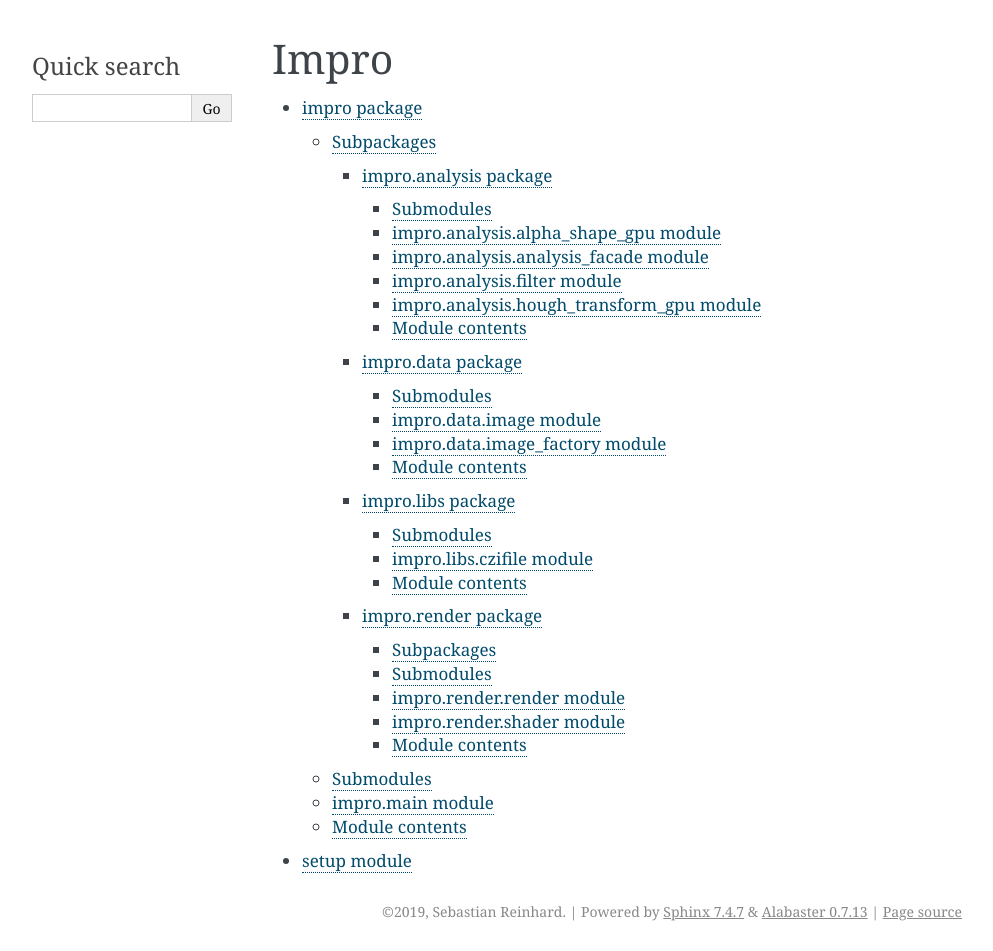
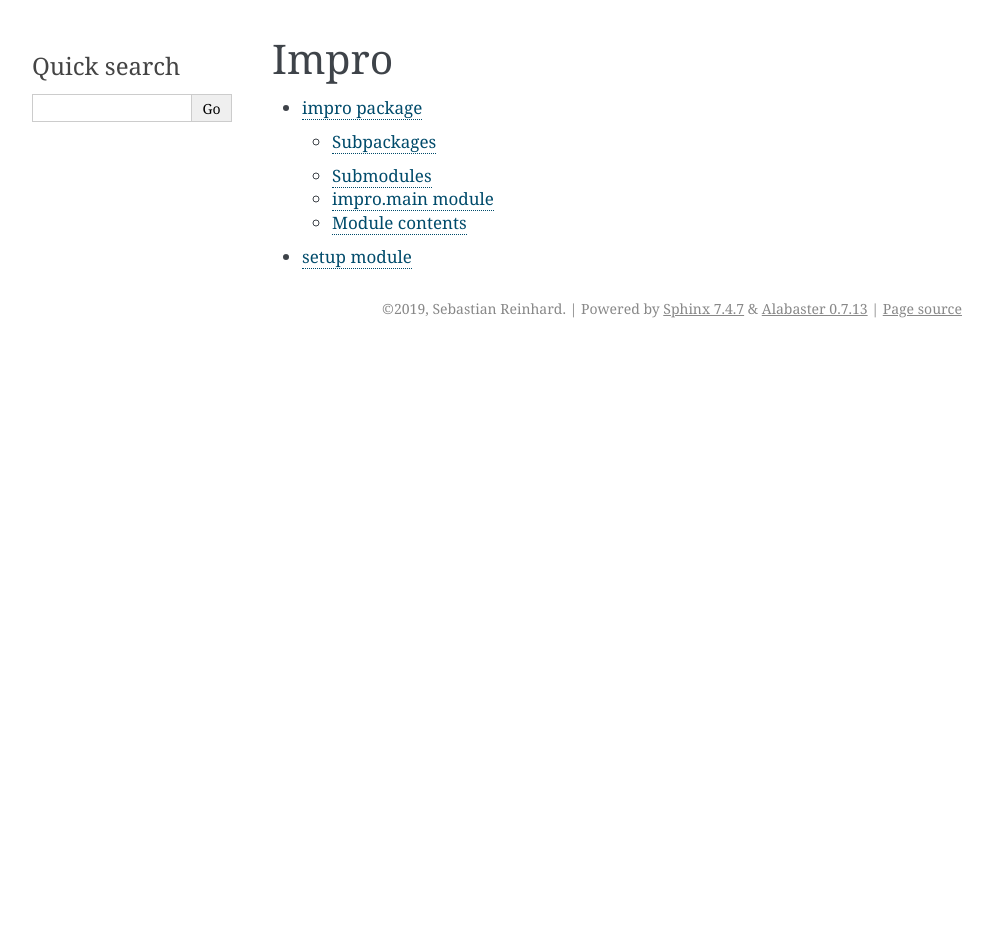
Before and after one commit to super-resolution/Impro, a Sphinx documentation site: the page built from doc/modules.rst, in a window 1280 px wide. Shown: the whole page, without its empty margins (148-1141 px from the left). Built offline with Sphinx 7.4.7, drawn with Linux system fonts in a browser that asks for light colours; pages that are not in the unit, such as notebooks, are missing from menus; after the commit the page ends 900 px from its top, so only the background shows below that.

Commit message:
rename rst

```diff
--- a/doc/analysis.rst
+++ /dev/null
@@ -1,46 +0,0 @@
-impro\.analysis package
-=======================
-
-Submodules
-----------
-
-impro\.analysis\.alpha\_shape\_gpu module
------------------------------------------
-
-.. automodule:: impro.analysis.alpha_shape_gpu
-    :members:
-    :undoc-members:
-    :show-inheritance:
-
-impro\.analysis\.analysis\_facade module
-----------------------------------------
-
-.. automodule:: impro.analysis.analysis_facade
-    :members:
-    :undoc-members:
-    :show-inheritance:
-
-impro\.analysis\.filter module
-------------------------------
-
-.. automodule:: impro.analysis.filter
-    :members:
-    :undoc-members:
-    :show-inheritance:
-
-impro\.analysis\.hough\_transform\_gpu module
----------------------------------------------
-
-.. automodule:: impro.analysis.hough_transform_gpu
-    :members:
-    :undoc-members:
-    :show-inheritance:
-
-
-Module contents
----------------
-
-.. automodule:: impro.analysis
-    :members:
-    :undoc-members:
-    :show-inheritance:
--- a/doc/data.rst
+++ /dev/null
@@ -1,30 +0,0 @@
-impro\.data package
-===================
-
-Submodules
-----------
-
-impro\.data\.image module
--------------------------
-
-.. automodule:: impro.data.image
-    :members:
-    :undoc-members:
-    :show-inheritance:
-
-impro\.data\.image\_factory module
-----------------------------------
-
-.. automodule:: impro.data.image_factory
-    :members:
-    :undoc-members:
-    :show-inheritance:
-
-
-Module contents
----------------
-
-.. automodule:: impro.data
-    :members:
-    :undoc-members:
-    :show-inheritance:
--- a/doc/libs.rst
+++ /dev/null
@@ -1,22 +0,0 @@
-impro\.libs package
-===================
-
-Submodules
-----------
-
-impro\.libs\.czifile module
----------------------------
-
-.. automodule:: impro.libs.czifile
-    :members:
-    :undoc-members:
-    :show-inheritance:
-
-
-Module contents
----------------
-
-.. automodule:: impro.libs
-    :members:
-    :undoc-members:
-    :show-inheritance:
--- a/doc/render.common.rst
+++ /dev/null
@@ -1,46 +0,0 @@
-impro\.render\.common package
-=============================
-
-Submodules
-----------
-
-impro\.render\.common\.Buffer module
-------------------------------------
-
-.. automodule:: impro.render.common.Buffer
-    :members:
-    :undoc-members:
-    :show-inheritance:
-
-impro\.render\.common\.Objects module
--------------------------------------
-
-.. automodule:: impro.render.common.Objects
-    :members:
-    :undoc-members:
-    :show-inheritance:
-
-impro\.render\.common\.Surface module
--------------------------------------
-
-.. automodule:: impro.render.common.Surface
-    :members:
-    :undoc-members:
-    :show-inheritance:
-
-impro\.render\.common\.Textures module
---------------------------------------
-
-.. automodule:: impro.render.common.Textures
-    :members:
-    :undoc-members:
-    :show-inheritance:
-
-
-Module contents
----------------
-
-.. automodule:: impro.render.common
-    :members:
-    :undoc-members:
-    :show-inheritance:
--- a/doc/render.rst
+++ /dev/null
@@ -1,37 +0,0 @@
-impro\.render package
-=====================
-
-Subpackages
------------
-
-.. toctree::
-
-    impro.render.common
-
-Submodules
-----------
-
-impro\.render\.render module
-----------------------------
-
-.. automodule:: impro.render.render
-    :members:
-    :undoc-members:
-    :show-inheritance:
-
-impro\.render\.shader module
-----------------------------
-
-.. automodule:: impro.render.shader
-    :members:
-    :undoc-members:
-    :show-inheritance:
-
-
-Module contents
----------------
-
-.. automodule:: impro.render
-    :members:
-    :undoc-members:
-    :show-inheritance:
```
Also changed, not shown: doc/impro.rst (+5 -5 lines), doc/index.rst (+4 -4 lines).
